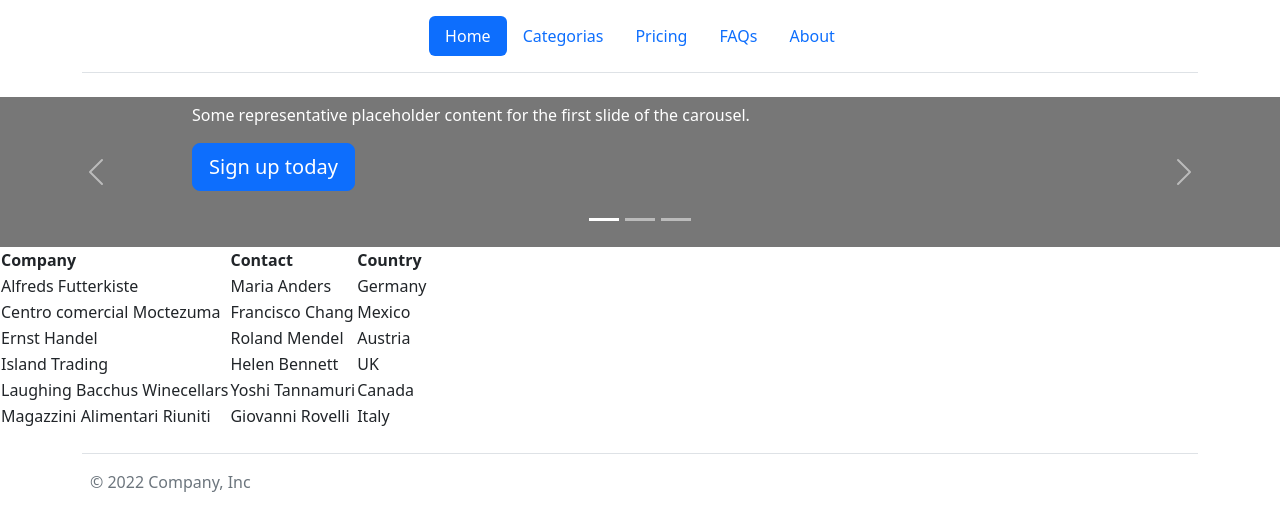
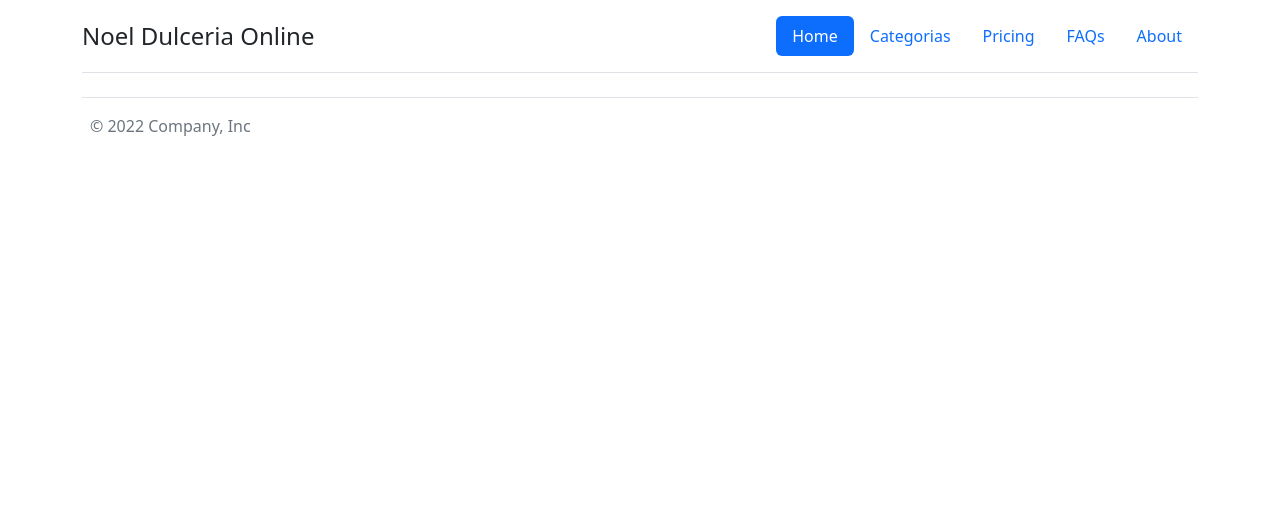
Before and after one commit to bosxed/noel-front, a React (Create React App) app: page /categorias/categorias in a window 1280 px wide. Shown: the top 530 px of the page. Built offline with nearby package versions, Linux system fonts and the light colour scheme.

Commit message:
Se sube el front

```diff
--- a/src/App.js
+++ b/src/App.js
@@ -1,22 +1,24 @@
-import Header from "./general/Header.js";
-import Banner from "./general/Banner.js";
-import Footer from "./general/Footer";
-import Categorias from "./categorias/Categorias.js";
-import {BrowserRouter, Route, Routes} from "react-router-dom";
+import Header from "./componentes/general/Header";
+import Banner from "./componentes/general/Banner";
+import Footer from "./componentes/general/Footer";
+import TablaCategorias from "./componentes/categorias/TablaCategorias";
+import { BrowserRouter, Route, Routes } from "react-router-dom";
+import FormCategorias from "./componentes/categorias/FormCategorias";
 
 const App = () => {
   return (
     <div >
       <Header></Header>
-      <Banner></Banner>
 
-     <BrowserRouter>
-     <Routes>
-      {/* <Route path="/" element={Banner} exact  ></Route> */}
-      <Route path="/categorias/categorias" element={<Categorias />} exact  ></Route>
-    </Routes>
-     </BrowserRouter>
-    <Footer/>
+
+      <BrowserRouter>
+        <Routes>
+          <Route path="/" element={<Banner/>} exact  ></Route>
+          <Route path="/categorias" element={<TablaCategorias />} exact  ></Route>
+          <Route path="/categorias/form" element={<FormCategorias />} exact  ></Route>
+        </Routes>
+      </BrowserRouter>
+      <Footer />
     </div>
   );
 }
--- a/src/categorias/Categorias.js
+++ /dev/null
@@ -1,44 +0,0 @@
-const Categorias = () => {
-    return (
-        <div>
-        <table>
-            <tr>
-                <th>Company</th>
-                <th>Contact</th>
-                <th>Country</th>
-            </tr>
-            <tr>
-                <td>Alfreds Futterkiste</td>
-                <td>Maria Anders</td>
-                <td>Germany</td>
-            </tr>
-            <tr>
-                <td>Centro comercial Moctezuma</td>
-                <td>Francisco Chang</td>
-                <td>Mexico</td>
-            </tr>
-            <tr>
-                <td>Ernst Handel</td>
-                <td>Roland Mendel</td>
-                <td>Austria</td>
-            </tr>
-            <tr>
-                <td>Island Trading</td>
-                <td>Helen Bennett</td>
-                <td>UK</td>
-            </tr>
-            <tr>
-                <td>Laughing Bacchus Winecellars</td>
-                <td>Yoshi Tannamuri</td>
-                <td>Canada</td>
-            </tr>
-            <tr>
-                <td>Magazzini Alimentari Riuniti</td>
-                <td>Giovanni Rovelli</td>
-                <td>Italy</td>
-            </tr>
-        </table>
-        </div>
-    )
-}
-export default Categorias;
--- /dev/null
+++ b/src/componentes/categorias/FormCategorias.js
@@ -0,0 +1,47 @@
+const FormCategorias = (accion)=> {
+    let mensaje='';
+    if  (accion === 'editar')
+    {
+        mensaje='Categoria';
+    }
+    else {
+        mensaje='Categoria Nueva';
+    }
+    return (
+        <div className="container">
+            <h3>{mensaje}</h3>
+            <form action ="POST">
+                <div className="row">
+                <div className="col-4">
+                    Ingrese el nombre de la categoria
+                    <input className="form-control form-control-sm" type="text" placeholder="nombre" name="nombre" id="nombre"/>
+                </div>
+                <div className="col-4">
+                    Ingrese la descripcion de la categoria
+                    <input className="form-control form-control-sm" type="text" placeholder="descripcion" name="descripcion" id="descripcion"/>
+                </div>
+                <div className="col-4">
+                    Ingrese la ruta de la imagen de la categoria
+                    <input className="form-control form-control-sm" type="text" placeholder="imagen" name="imagen" id="imagen"/>
+                </div>
+                <div className="col-4">
+                    Ingrese el estado de la categoria
+                    {/* <input className="form-control form-control-sm" type="checkbox" value="" name="estado" id="estado"/> */}
+                    <input className="form-control form-control-sm" type="checkbox" id="estado" name="estado" value="Estado" />
+                </div>
+                <br></br>
+                <br></br>
+                <div className="row">
+                <div className="col-3">
+                <input className="btn btn-sm btn-info" type="submit" value="Guardar"/>
+                {/* <a href="/" className="btn btn-sm btn-info">Guargar</a> */}
+                <a href="/categorias" className="btn btn-sm btn-danger">Cancelar</a>
+                </div>
+                </div>
+                </div>
+            </form>
+        </div>
+    )
+};
+
+export default FormCategorias;
--- /dev/null
+++ b/src/componentes/categorias/TablaCategorias.js
@@ -0,0 +1,83 @@
+import categoriaServicios from "../../servicios/categoriaServicios";
+
+const TablaCategorias = () => {
+
+    const listaCategorias = categoriaServicios.obtenerCategorias();
+
+    // function ConfirmarDelete(){
+    //     var respuesta =confirm("Estas seguro que deseas eliminar la categoria");
+    //     if (respuesta   ==  true){
+    //         return true;
+    //     }
+    //     else {
+    //         return false;
+    //     }
+    // }
+    return (
+        <div className="container">
+            <h3> Lista de Categorias</h3>
+            <a href="/categorias/form" className="btn btn-sm btn-success">Nuevo</a>
+            <br></br>
+            <br></br>
+            <br></br>
+            {/* <table className="table table-sm">
+                <thead>
+                    <tr>
+                        <th>Nombre</th>
+                        <th>Descripcion</th>
+                        <th>Estado</th>
+                        <th>Imagen</th>
+                        <th>Acciones</th>
+                    </tr>
+                </thead>
+                <tbody>
+                    {
+                        listaCategorias.map((categoria) => (
+                            <tr>
+                                <td>{categoria.nombre}</td>
+                                <td>{categoria.descripcion}</td>
+                                <td>{categoria.estado ? "SI" : "NO"}</td>
+                                <td>{categoria.imagen}</td>
+                                <td>
+                                    <button className="btn btn-primary btn-sm me">Editar</button>
+                                    <button className="btn btn-danger btn-sm">Eliminar</button>
+                                </td>
+                            </tr>
+
+                        ))
+                    }
+                </tbody>
+            </table> */}
+            <div className="container">
+                <div className="row">
+                    {
+                        listaCategorias.map((categoria) => (
+
+                            <div className="col-4">
+                            <div className="card" style={{width: "18rem"}}>
+                                <img src={categoria.imagen} className="card-img-top" alt="hola" style={{width : "286" ,height : "171"} }></img>
+                                    <div className="card-body">
+                                        <h5 className="card-title">{categoria.nombre}</h5>
+                                        <p className="card-text">{categoria.descripcion}</p>
+                                        {/* <a href="/" className="btn btn-primary"></a> */}
+                                        <button className="btn btn-primary btn-sm me">Editar</button>
+                                    <button className="btn btn-danger btn-sm">Eliminar</button>
+                                    </div>
+                            </div>
+                            </div>
+                        ))
+
+                    }
+
+
+
+
+
+
+                </div>
+            </div>
+        </div>
+
+    )
+}
+export default TablaCategorias;
--- a/src/general/Header.js
+++ b/src/componentes/general/Header.js
@@ -2,14 +2,14 @@ const Header = () => {
     return (
         <div class="container">
             <header class="d-flex flex-wrap justify-content-center py-3 mb-4 border-bottom">
-                {/* <a href="/" class="d-flex align-items-center mb-3 mb-md-0 me-md-auto text-dark text-decoration-none">
-                    <svg class="bi me-2" width="40" height="32"><use xlink:href="#bootstrap" /></svg>
-                    <span class="fs-4">Simple header</span>
-                </a> */}
+                <a href="/" class="d-flex align-items-center mb-3 mb-md-0 me-md-auto text-dark text-decoration-none">
+                    {/* <svg class="bi me-2" width="40" height="32"><use xlink:href="#bootstrap" /></svg> */}
+                    <span class="fs-4">Noel Dulceria Online</span>
+                </a>
 
                 <ul class="nav nav-pills">
                     <li class="nav-item"><a href="/" class="nav-link active" aria-current="page">Home</a></li>
-                    <li class="nav-item"><a href="/categorias/categorias" class="nav-link">Categorias</a></li>
+                    <li class="nav-item"><a href="/categorias" class="nav-link">Categorias</a></li>
                     <li class="nav-item"><a href="/" class="nav-link">Pricing</a></li>
                     <li class="nav-item"><a href="/" class="nav-link">FAQs</a></li>
                     <li class="nav-item"><a href="/" class="nav-link">About</a></li>
--- /dev/null
+++ b/src/servicios/categoriaServicios.js
@@ -0,0 +1,37 @@
+const categorias = [
+    {
+        nombre :"Galletas",
+        descripcion :"Todo lo realacionado con las galletas ",
+        estado :"SI",
+        imagen :"https://cdn.pixabay.com/photo/2017/07/28/14/29/macarons-2548827_960_720.jpg",
+    },
+    {
+        nombre :"Chocolate",
+        descripcion :"Todo lo realacionado con la chocolateria ",
+        estado :"NO",
+        imagen :"https://cdn.pixabay.com/photo/2017/02/11/14/19/valentines-day-2057745_960_720.jpg",
+    },
+    {
+        nombre :"Paquetes",
+        descripcion :"Todo lo realacionado con los paquetes (papas, platanos,etc...)",
+        estado :"SI",
+        imagen :"https://cdn.pixabay.com/photo/2020/10/15/18/18/chips-5657633_960_720.jpg",
+    },
+    {
+        nombre :"Panaderia",
+        descripcion :"Todo lo realacionado con panaderia",
+        estado :"SI",
+        imagen :"https://cdn.pixabay.com/photo/2013/04/07/21/30/bread-101636_960_720.jpg",
+    },
+
+
+
+]
+const categoriaServicios  = {};
+
+
+categoriaServicios.obtenerCategorias =  () => {
+    return  categorias;
+};
+
+export default categoriaServicios;
```
Also changed, not shown: src/componentes/general/Banner.js (renamed from src/general/Banner.js), src/componentes/general/Footer.js (renamed from src/general/Footer.js).
